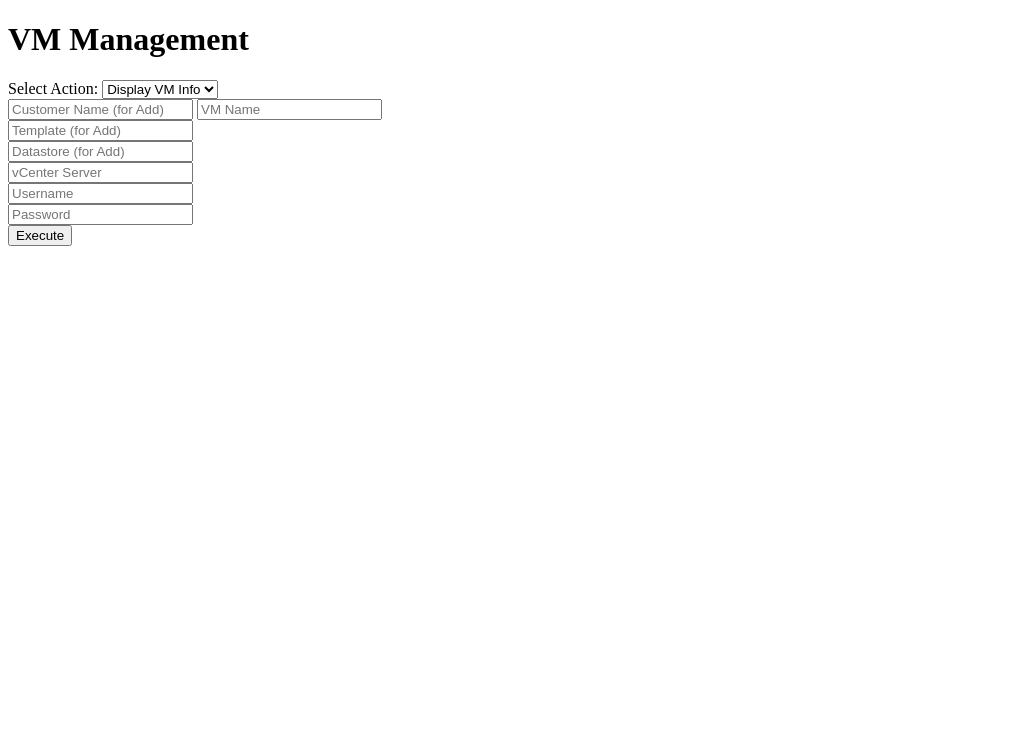
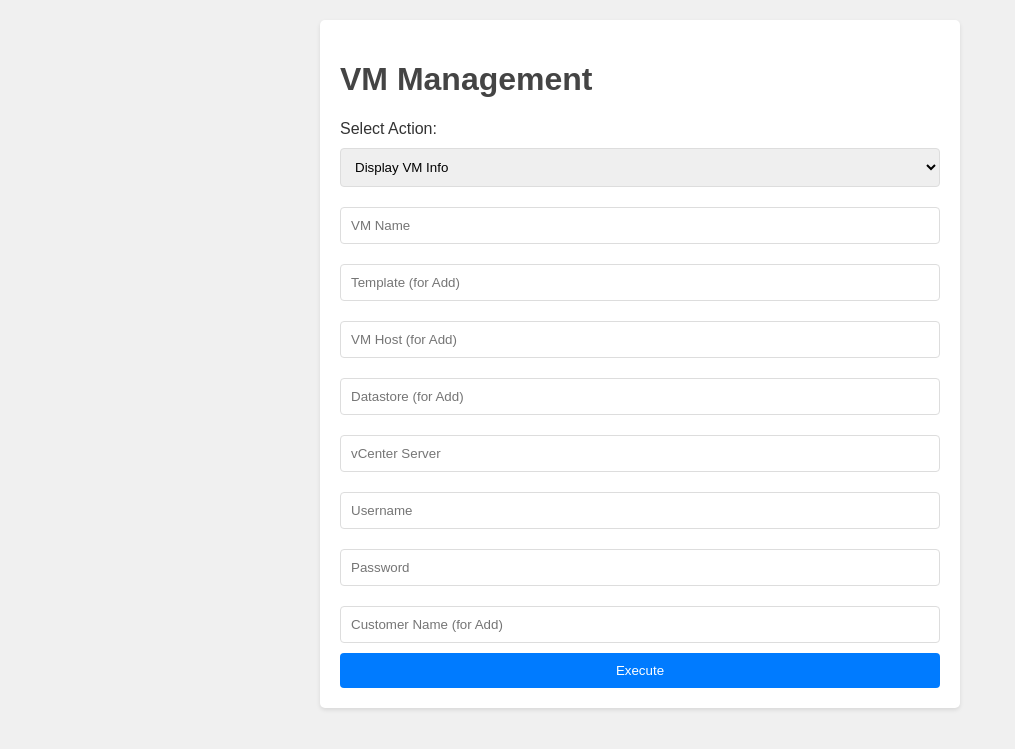
Before and after one commit to Regis-Loyaute/4VIRT, a Flask app: page / in a window 1280 px wide. Shown: the top 749 px of the page, without its empty margins (0-1015 px from the left). Run offline with Flask 3, Linux system fonts and the light colour scheme.

Commit message:
css home page

```diff
--- a/powershell/templates/index.html
+++ b/powershell/templates/index.html
@@ -3,8 +3,51 @@
 <head>
     <meta charset="UTF-8">
     <title>VM Management Interface</title>
+    <style>
+        body {
+            font-family: Arial, sans-serif;
+            margin: 0;
+            padding: 0;
+            background-color: #f0f0f0;
+            color: #333;
+        }
+        .container {
+            max-width: 600px;
+            margin: 20px auto;
+            padding: 20px;
+            background-color: #fff;
+            border-radius: 5px;
+            box-shadow: 0 2px 4px rgba(0,0,0,0.1);
+        }
+        h1 {
+            color: #444;
+        }
+        form {
+            display: flex;
+            flex-direction: column;
+        }
+        input[type="text"], input[type="password"], select {
+            padding: 10px;
+            margin: 10px 0;
+            border: 1px solid #ddd;
+            border-radius: 4px;
+        }
+        button {
+            cursor: pointer;
+            padding: 10px;
+            background-color: #007bff;
+            color: white;
+            border: none;
+            border-radius: 4px;
+            transition: background-color 0.3s;
+        }
+        button:hover {
+            background-color: #0056b3;
+        }
+    </style>
 </head>
 <body>
+    <div class="container">
         <h1>VM Management</h1>
         <form action="/execute" method="post">
             <label for="action">Select Action:</label>
@@ -13,16 +56,19 @@
                 <option value="delete">Delete VM</option>
                 <option value="restart">Restart VM</option>
                 <option value="add">Add VM</option>
-        </select><br>
+            </select>
+            <input type="text" name="vmName" placeholder="VM Name">
+            <input type="text" name="template" placeholder="Template (for Add)">
+            <input type="text" name="vmHost" placeholder="VM Host (for Add)">
+            <input type="text" name="datastore" placeholder="Datastore (for Add)">
+            <!-- Additional fields for vCenter credentials -->
+            <input type="text" name="vcServer" placeholder="vCenter Server">
+            <input type="text" name="username" placeholder="Username">
+            <input type="password" name="password" placeholder="Password">
+            <!-- Assuming you add a field for customerName -->
             <input type="text" name="customerName" placeholder="Customer Name (for Add)">
-        <input type="text" name="vmName" placeholder="VM Name"><br>
-        <input type="text" name="template" placeholder="Template (for Add)"><br>
-        <input type="text" name="datastore" placeholder="Datastore (for Add)"><br>
-        <!-- Additional fields for vCenter credentials -->
-        <input type="text" name="vcServer" placeholder="vCenter Server"><br>
-        <input type="text" name="username" placeholder="Username"><br>
-        <input type="password" name="password" placeholder="Password"><br>
             <button type="submit">Execute</button>
         </form>
+    </div>
 </body>
 </html>
```
Lines whose indentation alone changed are shown as unchanged.
